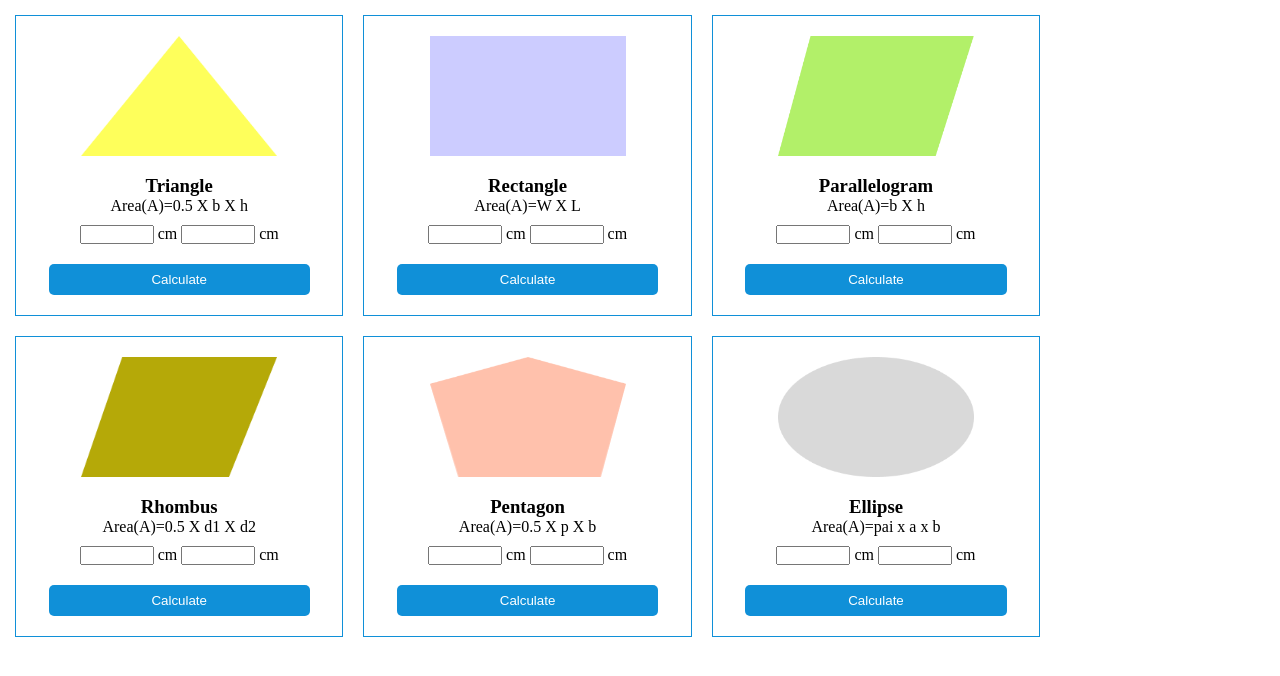
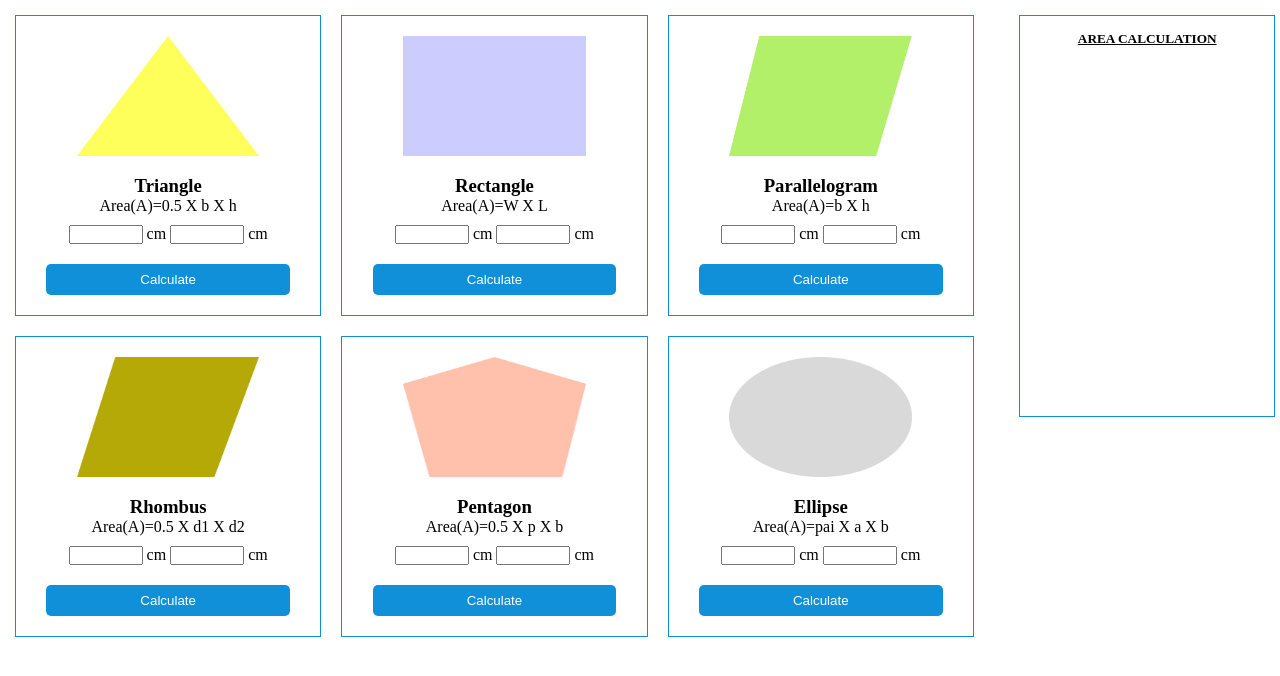
Before and after one commit to reznuhasan/javascript-project, a plain HTML site: page geometry-genius-resources/index.html in a window 1280 px wide. Drawn offline with Linux system fonts and the light colour scheme.

Commit message:
design part complete

```diff
--- a/geometry-genius-resources/CSS/style.css
+++ b/geometry-genius-resources/CSS/style.css
@@ -2,11 +2,15 @@
     padding: 0;
     margin: 0;
 }
-.main-container{
+main{
+    display: flex;
     padding: 5px;
+}
+.box-container{
+
     display: flex;
     flex-wrap: wrap;
-    width: 85%;
+    width: 80%;
 }
 img{
     width: 60%;
@@ -35,3 +39,15 @@ img{
    border-radius: 5px;
    margin-top: 10px;
 }
+.area-box{
+    width: 20%;
+    border: 1px solid #1090D8;
+    height: 400px;
+    margin-top: 10px;
+    text-align: center;
+}
+.area-heading{
+    text-transform: uppercase;
+    text-decoration: underline;
+    padding-top: 15px;
+}
--- a/geometry-genius-resources/index.html
+++ b/geometry-genius-resources/index.html
@@ -11,7 +11,7 @@
 
 <body>
     <main>
-        <div class="main-container">
+        <div class="box-container">
             <div class="box" id="box1">
                 <img src="images/triangle.png" alt="">
                 <h3>Triangle</h3>
@@ -65,7 +65,7 @@
             <div class="box" id="box6">
                 <img src="images/ellipse.png" alt="">
                 <h3>Ellipse</h3>
-                <p>Area(A)=pai x a x b</p>
+                <p>Area(A)=pai X a X b</p>
                 <div class="Field-box">
                     <input type="text" class="inputField" id="tri1"> <label for="">cm</label>
                     <input type="text" class="inputField" id="tri2"> <label for="">cm</label>
@@ -73,6 +73,9 @@
                 <button class="btn" id="btn1">Calculate</button>
             </div>
         </div>
+        <div class="area-box">
+            <h5 class="area-heading">Area Calculation</h5>
+        </div>
     </main>
 </body>
 
```
